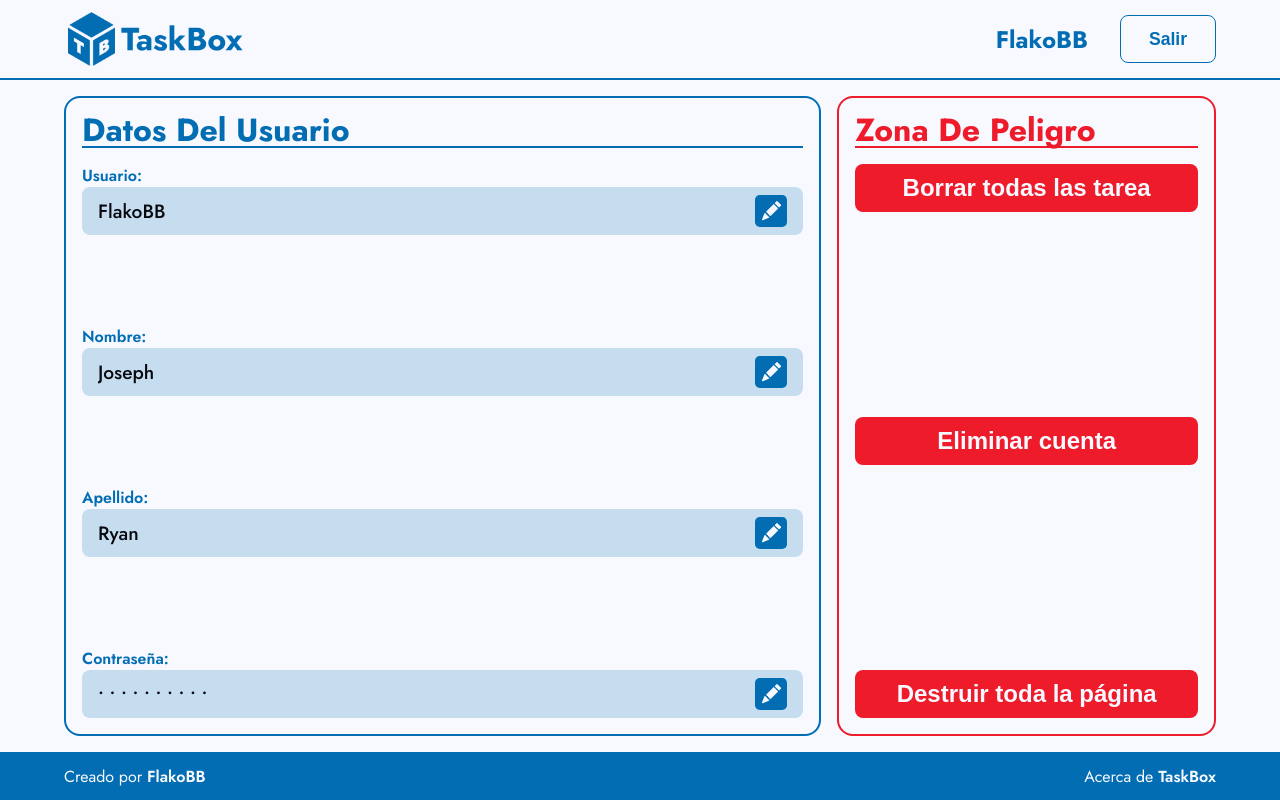
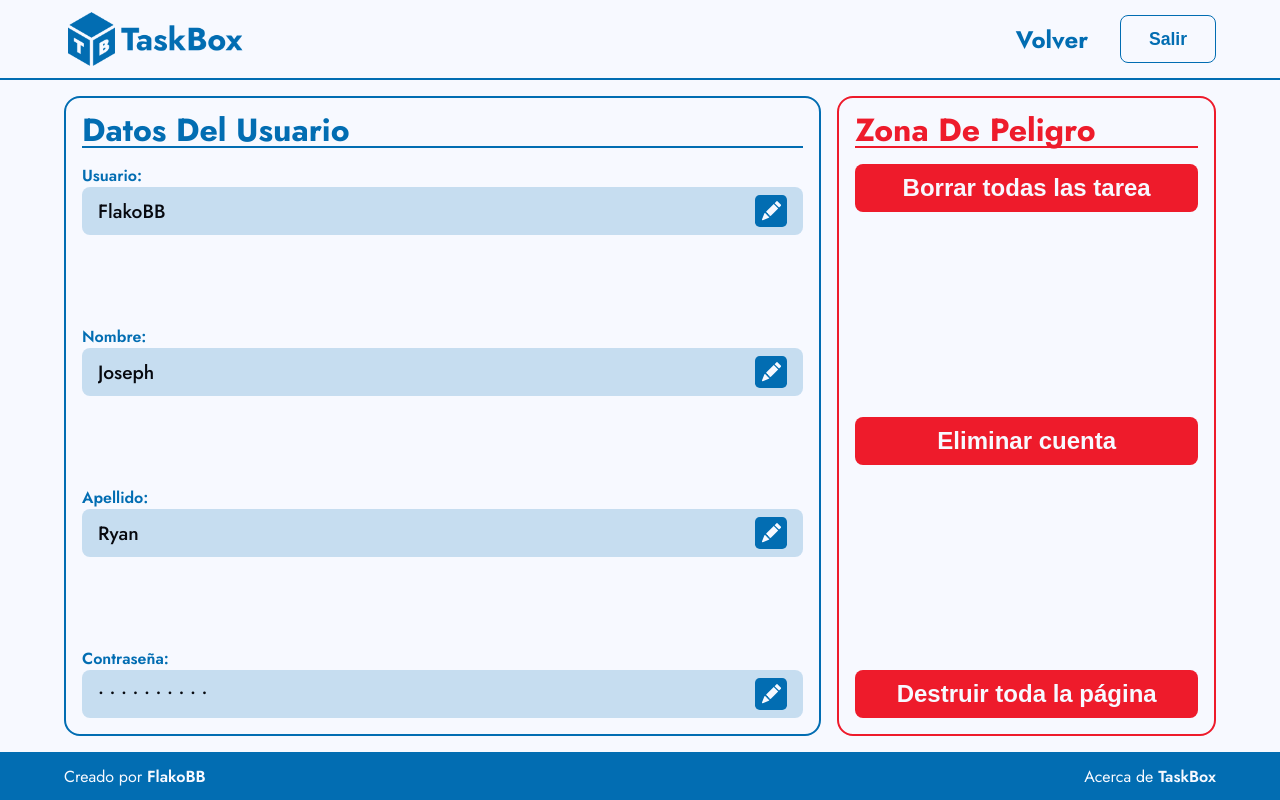
Before and after one commit to FlakoBB/taskbox, a Next.js app: page /perfil in a window 1280 px wide. Built offline with nearby package versions, Linux system fonts and the light colour scheme.

Commit message:
navigation

```diff
--- /dev/null
+++ b/src/app/acerca-de/page.jsx
@@ -0,0 +1,6 @@
+const AboutPage = () => {
+  return (
+    <div>AboutPage</div>
+  )
+}
+export default AboutPage
--- a/src/components/pure/Footer.jsx
+++ b/src/components/pure/Footer.jsx
@@ -5,7 +5,9 @@ const Footer = () => {
   return (
     <footer className={styles.footer}>
       <p>Creado por <Link href='https://bit.ly/follow-flako'>FlakoBB</Link></p>
-      <p>Acerca de <span>TaskBox</span></p>
+      <Link href='/acerca-de'>
+        <p>Acerca de <span>TaskBox</span></p>
+      </Link>
     </footer>
   )
 }
--- a/src/components/pure/Header.jsx
+++ b/src/components/pure/Header.jsx
@@ -1,15 +1,24 @@
+'use client'
 import Image from 'next/image'
 import styles from '@/styles/header.module.scss'
+import Link from 'next/link'
+import { usePathname } from 'next/navigation'
 
 const Header = () => {
+  const pathname = usePathname()
+  const username = 'FlakoBB' // ToDo: get username from API
+
   return (
     <header className={styles.header}>
       <figure className={styles.logo}>
-        <Image src='/logo.png' alt='Logo de TaskBox' width='570' height='200' />
+        <Link href='/'>
+          <Image src='/logo.png' alt='Logo de TaskBox' width='570' height='200' />
+        </Link>
       </figure>
       <div className={styles.actions}>
-        {/* // ToDo: make a link to profile page and toggle between profile and main page */}
-        <span>FlakoBB</span>
+        <Link className={styles.link} href={pathname !== '/' ? '/' : '/perfil'}>
+          {pathname === '/' ? username : 'Volver'}
+        </Link>
         <button type='button'>Salir</button>
       </div>
     </header>
--- a/src/components/pure/Task.jsx
+++ b/src/components/pure/Task.jsx
@@ -1,8 +1,10 @@
+import Link from 'next/link'
 import { CheckIcon, RepeatIcon, TrashIcon } from '../icons/icons'
 import styles from '@/styles/task.module.scss'
 
 const Task = () => {
   const isCompleted = false
+  const taskId = '30' // ToDo: get taskID from API
 
   return (
     <article className={`${styles.container} ${isCompleted && styles.completed}`}>
@@ -10,7 +12,7 @@ const Task = () => {
         <span>Normal</span>
       </div>
       <div className={styles.content}>
-        <p className={styles.title}>Lorem ipsum dolor sit amet, consectetur adipiscing elit, sed do eiusmod tempor incididunt ut labore et dolore magna aliqua.</p>
+        <Link className={styles.title} href={`/tarea/${taskId}`}>Lorem ipsum dolor sit amet, consectetur adipiscing elit, sed do eiusmod tempor incididunt ut labore et dolore magna aliqua.</Link>
         <div className={styles.btns}>
           <button type='button' className={styles.btn_delete}><TrashIcon /></button>
           <button type='button' className={styles.btn_complete}>
--- a/src/styles/footer.module.scss
+++ b/src/styles/footer.module.scss
@@ -8,6 +8,10 @@
   padding: 0 4rem;
   background-color: clr.$blue;
 
+  a {
+    text-decoration: none;
+  }
+
   p {
     color: clr.$white;
 
@@ -15,7 +19,6 @@
     a {
       color: inherit;
       font-weight: 600;
-      text-decoration: none;
     }
   }
 }
--- a/src/styles/header.module.scss
+++ b/src/styles/header.module.scss
@@ -21,7 +21,8 @@
     @include mxn.flex_center;
     gap: 2rem;
 
-    span {
+    .link {
+      text-decoration: none;
       font-size: 1.5rem;
       font-weight: 700;
       color: clr.$blue;
--- a/src/styles/task.module.scss
+++ b/src/styles/task.module.scss
@@ -48,6 +48,7 @@
       overflow: hidden;
       font-size: 1.1rem;
       font-weight: 500;
+      text-decoration: none;
     }
 
     .btns {
```
